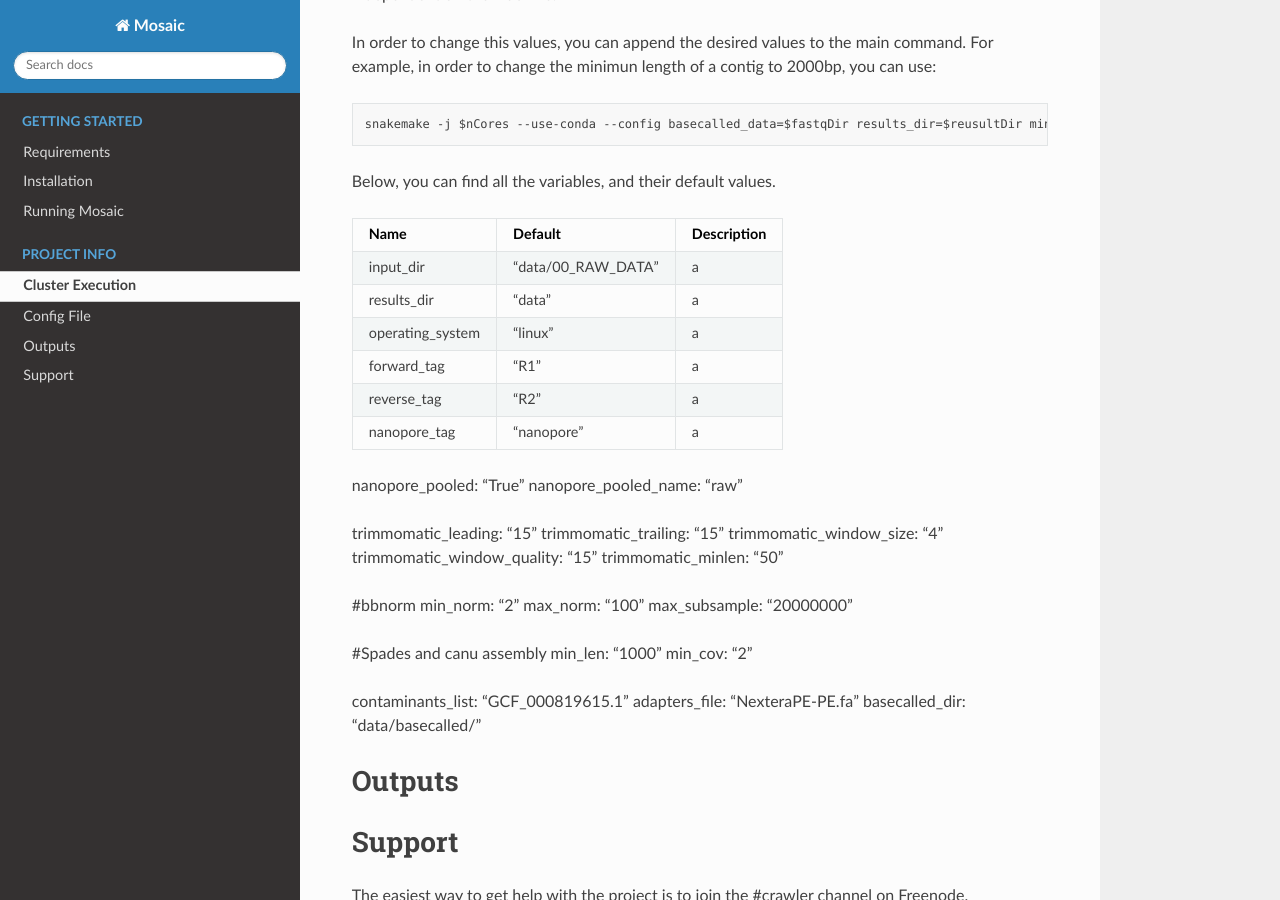
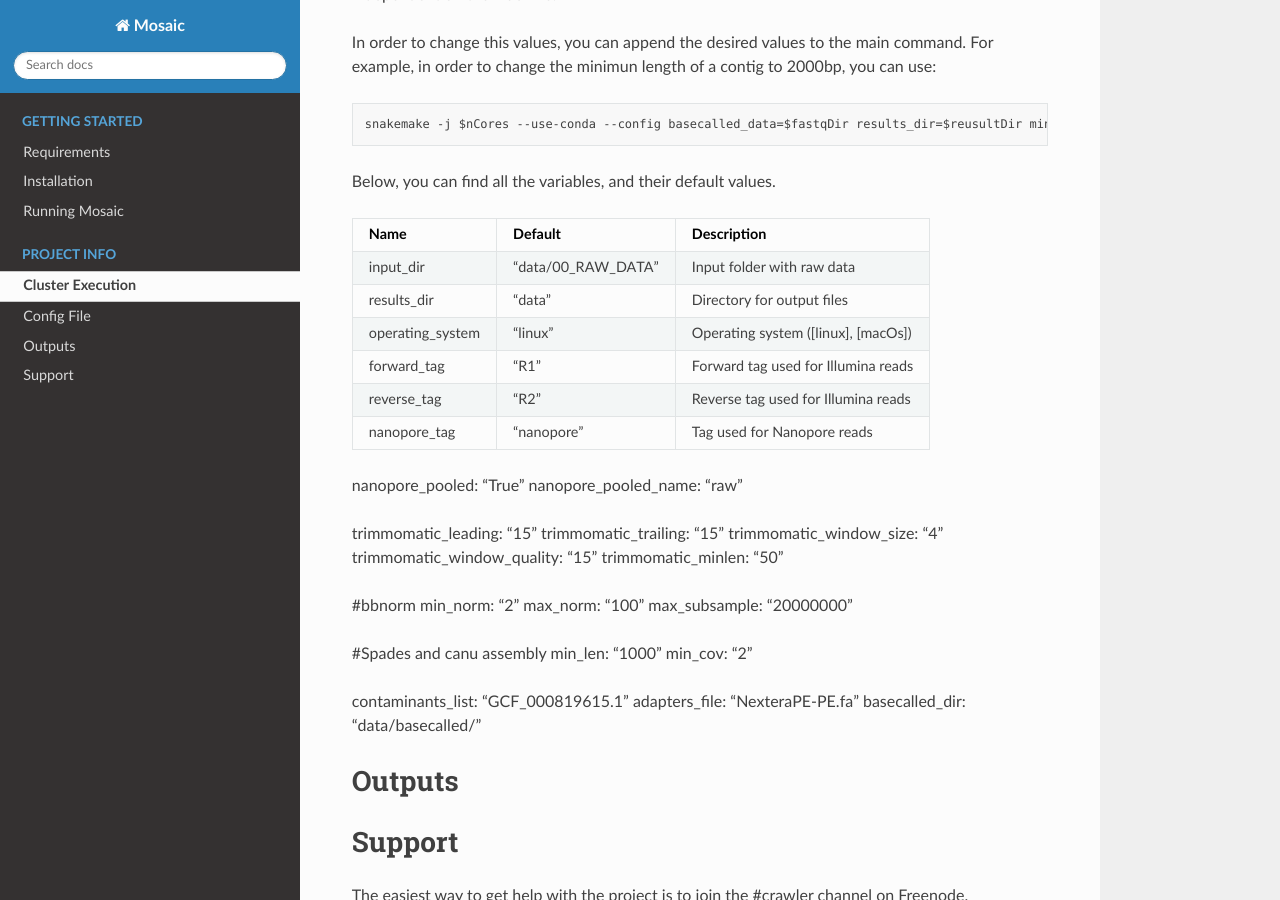
Before and after one commit to lauramilena3/Mosaic, a Sphinx documentation site: the page built from docs/project_info/support.rst, in a window 1280 px wide and 900 px high, scrolled down 609 px. Built offline with Sphinx 7.4.7 and the Read the Docs theme 2.0.0, drawn with Linux system fonts in a browser that asks for light colours.

Commit message:
update manual

```diff
--- a/docs/project_info/support.rst
+++ b/docs/project_info/support.rst
@@ -25,21 +25,21 @@ In order to change this values, you can append the desired values to the main co
 Below, you can find all the variables, and their default values.
 
 
-+-------------------+---------------------+------------------------+
-| Name              | Default             | Description            |
-+===================+=====================+========================+
-| input_dir         | "data/00_RAW_DATA"  | a                      |
-+-------------------+---------------------+------------------------+
-| results_dir       | "data"              | a                      |
-+-------------------+---------------------+------------------------+
-| operating_system  | "linux"             | a                      |
-+-------------------+---------------------+------------------------+
-| forward_tag       | "R1"                | a                      |
-+-------------------+---------------------+------------------------+
-| reverse_tag       | "R2"                | a                      |
-+-------------------+---------------------+------------------------+
-| nanopore_tag      | "nanopore"          | a                      |
-+-------------------+---------------------+------------------------+
++-------------------+---------------------+---------------------------------------------+
+| Name              | Default             | Description                                 |
++===================+=====================+=============================================+
+| input_dir         | "data/00_RAW_DATA"  | Input folder with raw data                  |
++-------------------+---------------------+---------------------------------------------+
+| results_dir       | "data"              | Directory for output files                  |
++-------------------+---------------------+---------------------------------------------+
+| operating_system  | "linux"             | Operating system ([linux], [macOs])         |
++-------------------+---------------------+---------------------------------------------+
+| forward_tag       | "R1"                | Forward tag used for Illumina reads         |
++-------------------+---------------------+---------------------------------------------+
+| reverse_tag       | "R2"                | Reverse tag used for Illumina reads         |
++-------------------+---------------------+---------------------------------------------+
+| nanopore_tag      | "nanopore"          | Tag used for Nanopore reads                 |
++-------------------+---------------------+---------------------------------------------+
 
 nanopore_pooled: "True"
 nanopore_pooled_name: "raw"
```
Also changed, not shown: 6 other files.
